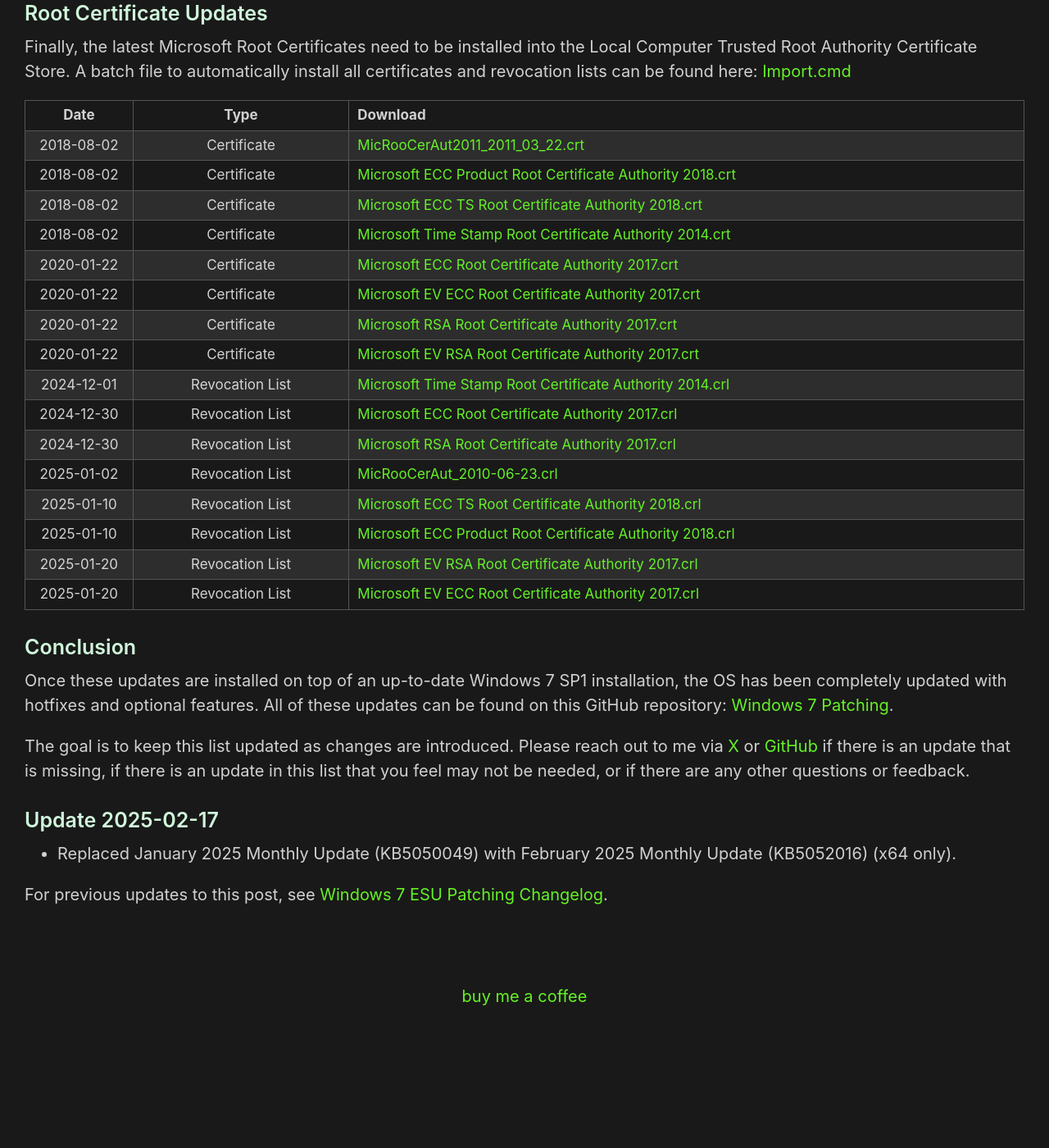
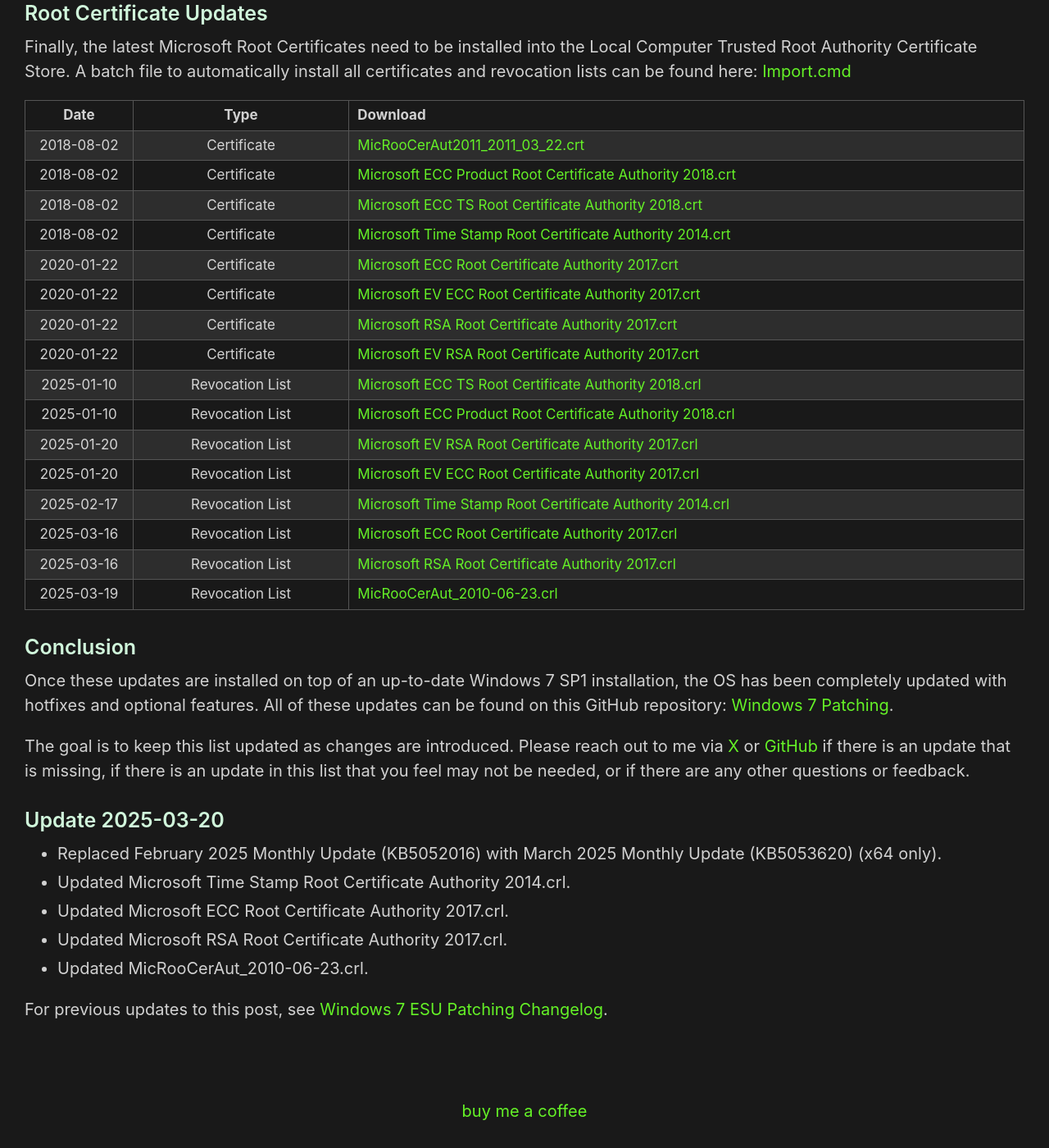
Before and after one commit to HackAndPwn/HackAndPwn.github.io, a Jekyll site: the page built from _posts/2020-05-23-windows-7-esu-patching.md, in a window 1280 px wide and 1400 px high, scrolled down 10308 px. Shown: the whole window at 82% size. Built offline with Jekyll 4.4.1, drawn with Linux system fonts in a browser that asks for light colours; before the commit the page ends 11568 px from its top, so only the background shows below that; some of the changed text lies outside the part shown.

Commit message:
march 2025 updates

```diff
--- a/_posts/2020-05-23-windows-7-esu-patching.md
+++ b/_posts/2020-05-23-windows-7-esu-patching.md
@@ -2,7 +2,7 @@
 layout: post
 title: Windows 7 ESU Patching
 original_date: 2020-05-23
-date: 2025-02-17
+date: 2025-03-20
 ---
 
 With the May 2020 Windows 7 updates, I went on a mission to determine the minimum set of updates needed to enable all features within Windows 7, including optional hotfixes, and to have the most up-to-date installation possible.  After extensive testing, I concluded that 42 updates not offered through Windows Update would need to be installed to reach this objective.  The following sections describe the updates required and provide links to each.
@@ -133,7 +133,7 @@
 <thead><tr><th style="text-align:center">KB Number</th><th style="text-align:center">Name</th><th style="text-align:center">Description</th><th style="text-align:center">Download</th></tr></thead><tbody>
 <tr><td rowspan="2">KB5050681<br>&nbsp;<br>&nbsp;<br>KB5039339</td><td style="text-align:left">January 2025<br>Servicing Stack Update x64</td><td style="text-align:left">This update makes quality improvements to the servicing stack, which is the component that installs Windows updates. Servicing stack updates (SSU) makes sure that you have a robust and reliable servicing stack so that your devices can receive and install Microsoft updates.</td><td><a href="https://github.com/HackAndPwn/Windows-7-Patching/raw/master/07_ESU_Updates/01_Windows6.1-KB5050681-x64.msu">Windows6.1-KB5050681-x64.msu</a></td></tr>
 <tr><td style="text-align:left">June 2024<br>Servicing Stack Update<br><i>(Final x86 Patch)</i></td><td style="text-align:left">This update makes quality improvements to the servicing stack, which is the component that installs Windows updates. Servicing stack updates (SSU) makes sure that you have a robust and reliable servicing stack so that your devices can receive and install Microsoft updates.</td><td><a href="https://github.com/HackAndPwn/Windows-7-Patching/raw/master/07_ESU_Updates/01_Windows6.1-KB5039339-x86.msu">Windows6.1-KB5039339-x86.msu</a></td></tr>
-<tr><td rowspan="2">KB5052016*<br>&nbsp;<br>&nbsp;<br>&nbsp;<br>&nbsp;<br>KB5044356*</td><td style="text-align:left">February 2025<br>Windows 7 Cumulative Update x64</td><td style="text-align:left">Security and Quality Rollup for Windows 7 SP1.</td><td>Windows6.1-KB5052016-x64.msu<br><a href="https://github.com/HackAndPwn/Windows-7-Patching/raw/master/07_ESU_Updates/02_Windows6.1-KB5052016-x64.zip.001">Part 1</a><br><a href="https://github.com/HackAndPwn/Windows-7-Patching/raw/master/07_ESU_Updates/02_Windows6.1-KB5052016-x64.zip.002">Part 2</a><br><a href="https://github.com/HackAndPwn/Windows-7-Patching/raw/master/07_ESU_Updates/02_Windows6.1-KB5052016-x64.zip.003">Part 3</a><br><a href="https://github.com/HackAndPwn/Windows-7-Patching/raw/master/07_ESU_Updates/02_Windows6.1-KB5052016-x64.zip.004">Part 4</a><br><a href="https://github.com/HackAndPwn/Windows-7-Patching/raw/master/07_ESU_Updates/02_Windows6.1-KB5052016-x64.zip.005">Part 5</a></td></tr>
+<tr><td rowspan="2">KB5053620*<br>&nbsp;<br>&nbsp;<br>&nbsp;<br>&nbsp;<br>KB5044356*</td><td style="text-align:left">March 2025<br>Windows 7 Cumulative Update x64</td><td style="text-align:left">Security and Quality Rollup for Windows 7 SP1.</td><td>Windows6.1-KB5053620-x64.msu<br><a href="https://github.com/HackAndPwn/Windows-7-Patching/raw/master/07_ESU_Updates/02_Windows6.1-KB5053620-x64.zip.001">Part 1</a><br><a href="https://github.com/HackAndPwn/Windows-7-Patching/raw/master/07_ESU_Updates/02_Windows6.1-KB5053620-x64.zip.002">Part 2</a><br><a href="https://github.com/HackAndPwn/Windows-7-Patching/raw/master/07_ESU_Updates/02_Windows6.1-KB5053620-x64.zip.003">Part 3</a><br><a href="https://github.com/HackAndPwn/Windows-7-Patching/raw/master/07_ESU_Updates/02_Windows6.1-KB5053620-x64.zip.004">Part 4</a><br><a href="https://github.com/HackAndPwn/Windows-7-Patching/raw/master/07_ESU_Updates/02_Windows6.1-KB5053620-x64.zip.005">Part 5</a></td></tr>
 <tr><td style="text-align:left">October 2024<br>Windows 7 Cumulative Update<br><i>(Final x86 Patch)</i></td><td style="text-align:left">Security and Quality Rollup for Windows 7 SP1.</td><td>Windows6.1-KB5044356-x86.msu<br><a href="https://github.com/HackAndPwn/Windows-7-Patching/raw/master/07_ESU_Updates/02_Windows6.1-KB5044356-x86.zip.001">Part 1</a><br><a href="https://github.com/HackAndPwn/Windows-7-Patching/raw/master/07_ESU_Updates/02_Windows6.1-KB5044356-x86.zip.002">Part 2</a><br><a href="https://github.com/HackAndPwn/Windows-7-Patching/raw/master/07_ESU_Updates/02_Windows6.1-KB5044356-x86.zip.003">Part 3</a></td></tr>
 <tr><td>KB5044011</td><td style="text-align:left">October 2024<br>.NET Framework 3.5.1 Update</td><td style="text-align:left">Security and Quality Rollup for .NET Framework 3.5.1 for Windows 7 SP1.</td><td><a href="https://github.com/HackAndPwn/Windows-7-Patching/raw/master/07_ESU_Updates/03_Windows6.1-KB5044011-x64.msu">Windows6.1-KB5044011-x64.msu</a><br><a href="https://github.com/HackAndPwn/Windows-7-Patching/raw/master/07_ESU_Updates/03_Windows6.1-KB5044011-x86.msu">Windows6.1-KB5044011-x86.msu</a></td></tr>
 <tr><td rowspan="2">KB5049619**<br>&nbsp;<br>&nbsp;<br>KB5044027**</td><td style="text-align:left">January 2025<br>.NET Framework 4.8 Update x64</td><td style="text-align:left">Security and Quality Rollup for .NET Framework 4.8 for Windows 7 SP1.</td><td><a href="https://github.com/HackAndPwn/Windows-7-Patching/raw/master/07_ESU_Updates/04_ndp48-KB5049619-x64.exe">ndp48-KB5049619-x64.exe</a></td></tr>
@@ -157,14 +157,14 @@
 <tr><td>2020-01-22</td><td>Certificate</td><td style="text-align:left"><a href="https://github.com/HackAndPwn/Windows-7-Patching/raw/master/08_Certs/Microsoft%20EV%20ECC%20Root%20Certificate%20Authority%202017.crt">Microsoft EV ECC Root Certificate Authority 2017.crt</a></td></tr>
 <tr><td>2020-01-22</td><td>Certificate</td><td style="text-align:left"><a href="https://github.com/HackAndPwn/Windows-7-Patching/raw/master/08_Certs/Microsoft%20RSA%20Root%20Certificate%20Authority%202017.crt">Microsoft RSA Root Certificate Authority 2017.crt</a></td></tr>
 <tr><td>2020-01-22</td><td>Certificate</td><td style="text-align:left"><a href="https://github.com/HackAndPwn/Windows-7-Patching/raw/master/08_Certs/Microsoft%20EV%20RSA%20Root%20Certificate%20Authority%202017.crt">Microsoft EV RSA Root Certificate Authority 2017.crt</a></td></tr>
-<tr><td>2024-12-01</td><td>Revocation List</td><td style="text-align:left"><a href="https://github.com/HackAndPwn/Windows-7-Patching/raw/master/08_Certs/Microsoft%20Time%20Stamp%20Root%20Certificate%20Authority%202014.crl">Microsoft Time Stamp Root Certificate Authority 2014.crl</a></td></tr>
-<tr><td>2024-12-30</td><td>Revocation List</td><td style="text-align:left"><a href="https://github.com/HackAndPwn/Windows-7-Patching/raw/master/08_Certs/Microsoft%20ECC%20Root%20Certificate%20Authority%202017.crl">Microsoft ECC Root Certificate Authority 2017.crl</a></td></tr>
-<tr><td>2024-12-30</td><td>Revocation List</td><td style="text-align:left"><a href="https://github.com/HackAndPwn/Windows-7-Patching/raw/master/08_Certs/Microsoft%20RSA%20Root%20Certificate%20Authority%202017.crl">Microsoft RSA Root Certificate Authority 2017.crl</a></td></tr>
-<tr><td>2025-01-02</td><td>Revocation List</td><td style="text-align:left"><a href="https://github.com/HackAndPwn/Windows-7-Patching/raw/master/08_Certs/MicRooCerAut_2010-06-23.crl">MicRooCerAut_2010-06-23.crl</a></td></tr>
 <tr><td>2025-01-10</td><td>Revocation List</td><td style="text-align:left"><a href="https://github.com/HackAndPwn/Windows-7-Patching/raw/master/08_Certs/Microsoft%20ECC%20TS%20Root%20Certificate%20Authority%202018.crl">Microsoft ECC TS Root Certificate Authority 2018.crl</a></td></tr>
 <tr><td>2025-01-10</td><td>Revocation List</td><td style="text-align:left"><a href="https://github.com/HackAndPwn/Windows-7-Patching/raw/master/08_Certs/Microsoft%20ECC%20Product%20Root%20Certificate%20Authority%202018.crl">Microsoft ECC Product Root Certificate Authority 2018.crl</a></td></tr>
 <tr><td>2025-01-20</td><td>Revocation List</td><td style="text-align:left"><a href="https://github.com/HackAndPwn/Windows-7-Patching/raw/master/08_Certs/Microsoft%20EV%20RSA%20Root%20Certificate%20Authority%202017.crl">Microsoft EV RSA Root Certificate Authority 2017.crl</a></td></tr>
 <tr><td>2025-01-20</td><td>Revocation List</td><td style="text-align:left"><a href="https://github.com/HackAndPwn/Windows-7-Patching/raw/master/08_Certs/Microsoft%20EV%20ECC%20Root%20Certificate%20Authority%202017.crl">Microsoft EV ECC Root Certificate Authority 2017.crl</a></td></tr>
+<tr><td>2025-02-17</td><td>Revocation List</td><td style="text-align:left"><a href="https://github.com/HackAndPwn/Windows-7-Patching/raw/master/08_Certs/Microsoft%20Time%20Stamp%20Root%20Certificate%20Authority%202014.crl">Microsoft Time Stamp Root Certificate Authority 2014.crl</a></td></tr>
+<tr><td>2025-03-16</td><td>Revocation List</td><td style="text-align:left"><a href="https://github.com/HackAndPwn/Windows-7-Patching/raw/master/08_Certs/Microsoft%20ECC%20Root%20Certificate%20Authority%202017.crl">Microsoft ECC Root Certificate Authority 2017.crl</a></td></tr>
+<tr><td>2025-03-16</td><td>Revocation List</td><td style="text-align:left"><a href="https://github.com/HackAndPwn/Windows-7-Patching/raw/master/08_Certs/Microsoft%20RSA%20Root%20Certificate%20Authority%202017.crl">Microsoft RSA Root Certificate Authority 2017.crl</a></td></tr>
+<tr><td>2025-03-19</td><td>Revocation List</td><td style="text-align:left"><a href="https://github.com/HackAndPwn/Windows-7-Patching/raw/master/08_Certs/MicRooCerAut_2010-06-23.crl">MicRooCerAut_2010-06-23.crl</a></td></tr>
 </tbody></table>
 
 ### Conclusion
@@ -173,7 +173,11 @@
 
 The goal is to keep this list updated as changes are introduced.  Please reach out to me via [X](https://twitter.com/HackAndPwn) or [GitHub](https://github.com/HackAndPwn) if there is an update that is missing, if there is an update in this list that you feel may not be needed, or if there are any other questions or feedback.
 
-### Update 2025-02-17
-* Replaced January 2025 Monthly Update (KB5050049) with February 2025 Monthly Update (KB5052016) (x64 only).
+### Update 2025-03-20
+* Replaced February 2025 Monthly Update (KB5052016) with March 2025 Monthly Update (KB5053620) (x64 only).
+* Updated Microsoft Time Stamp Root Certificate Authority 2014.crl.
+* Updated Microsoft ECC Root Certificate Authority 2017.crl.
+* Updated Microsoft RSA Root Certificate Authority 2017.crl.
+* Updated MicRooCerAut_2010-06-23.crl.
 
 For previous updates to this post, see [Windows 7 ESU Patching Changelog](https://hackandpwn.com/windows-7-esu-patching-changelog/).
```
Also changed, not shown: _posts/2020-05-23-windows-7-esu-patching-changelog.md (+3 -0 lines), _posts/2020-09-12-windows-7-esu-analysis-updates-changelog.md (+4 -0 lines), _posts/2020-09-12-windows-7-esu-analysis-updates.md (+11 -11 lines).
